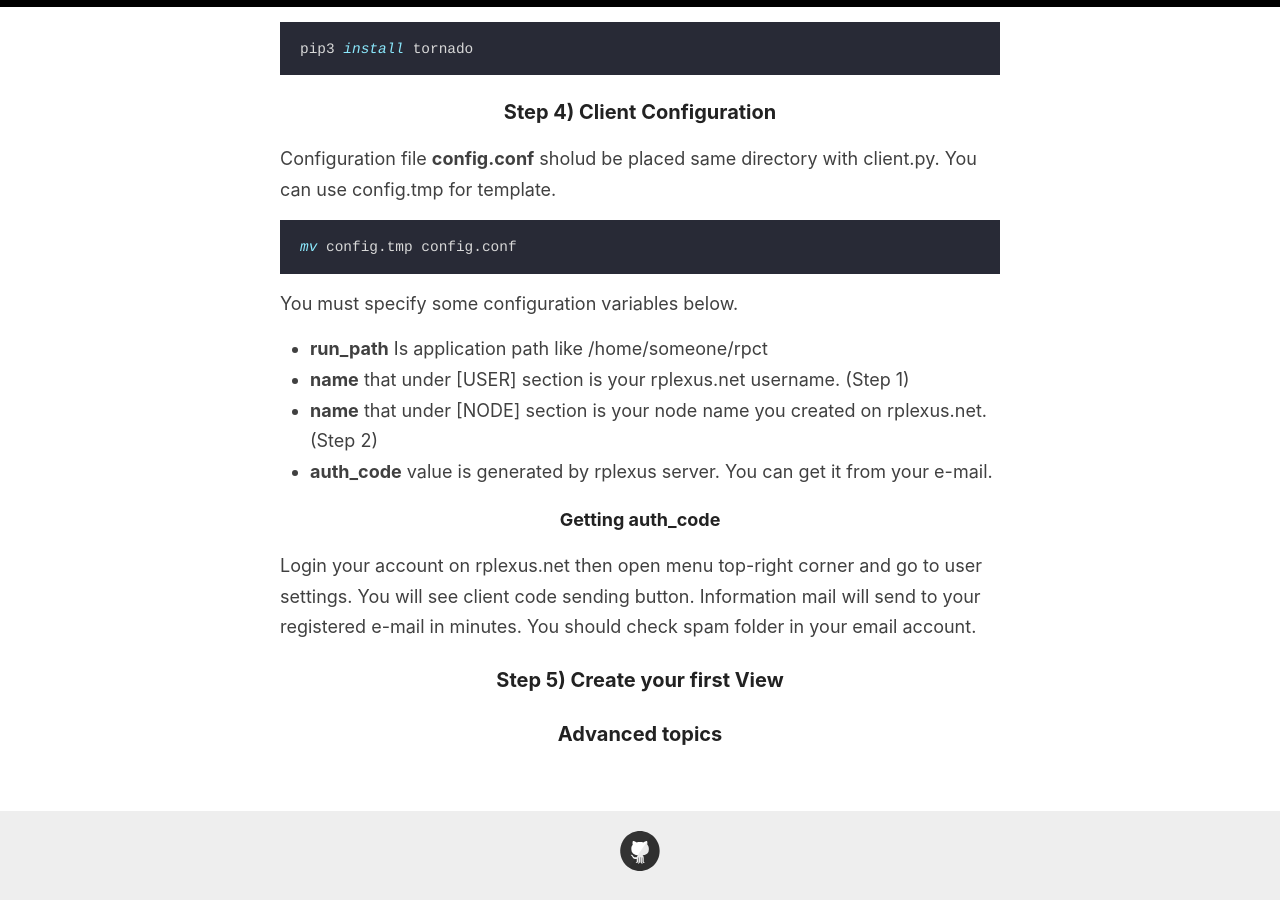
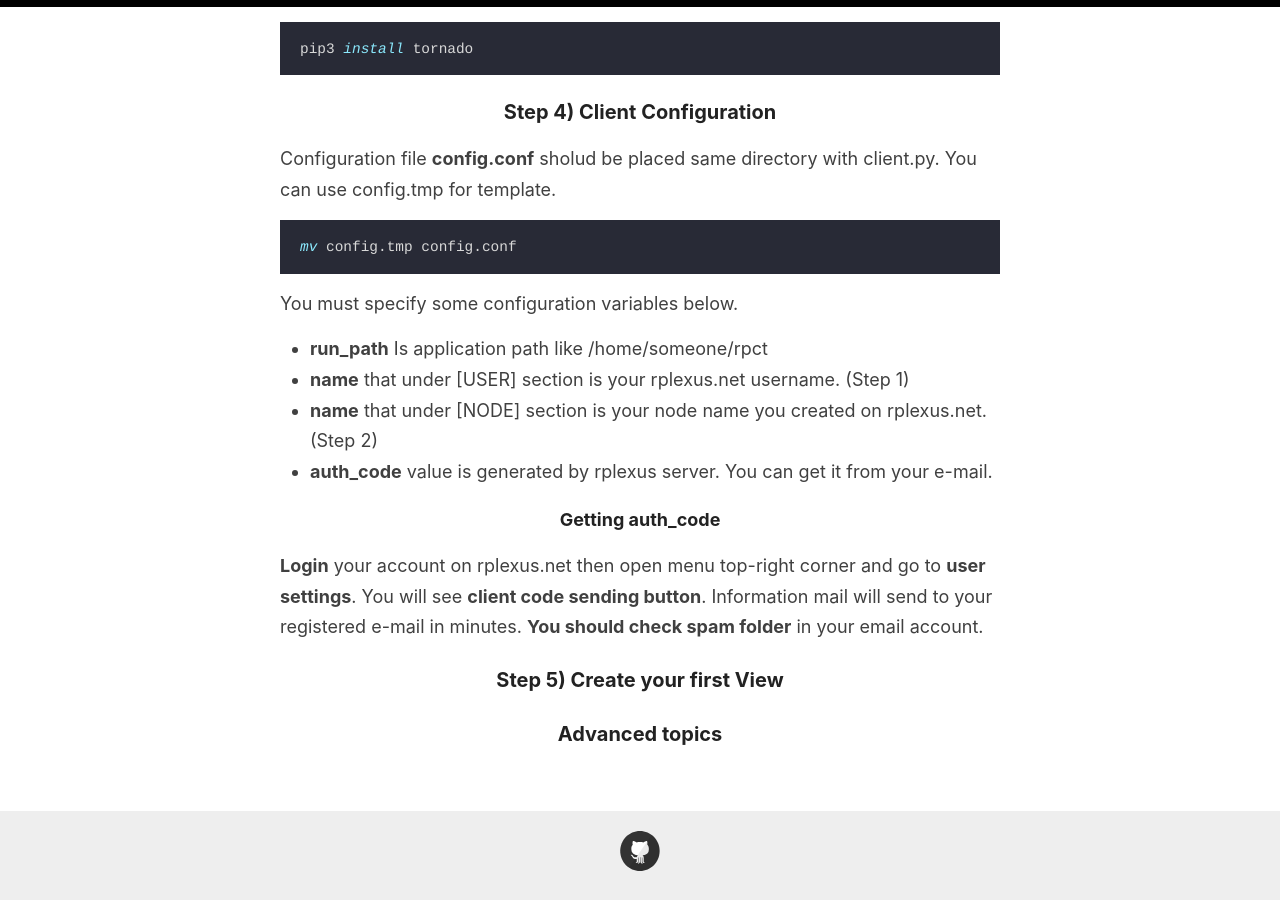
Before and after one commit to alierkanimrek/rplexusdocs, a Jekyll site: the page built from _pages/getting-started.md, in a window 1280 px wide and 900 px high, scrolled down 1656 px. Built offline with Jekyll 4.4.1, drawn with Linux system fonts in a browser that asks for light colours.

```diff
--- a/_pages/getting-started.md
+++ b/_pages/getting-started.md
@@ -61,8 +61,7 @@ You must specify some configuration variables below.
 * **auth_code** value is generated by rplexus server. You can get it from your e-mail.
 
 #### Getting auth_code
-Login your account on rplexus.net then open menu top-right corner and go to user settings. You will see client code sending button.
-Information mail will send to your registered e-mail in minutes. You should check spam folder in your email account.
+**Login** your account on rplexus.net then open menu top-right corner and go to **user settings**. You will see **client code sending button**. Information mail will send to your registered e-mail in minutes. **You should check spam folder** in your email account.
 
 ### Step 5) Create your first View
 
```
